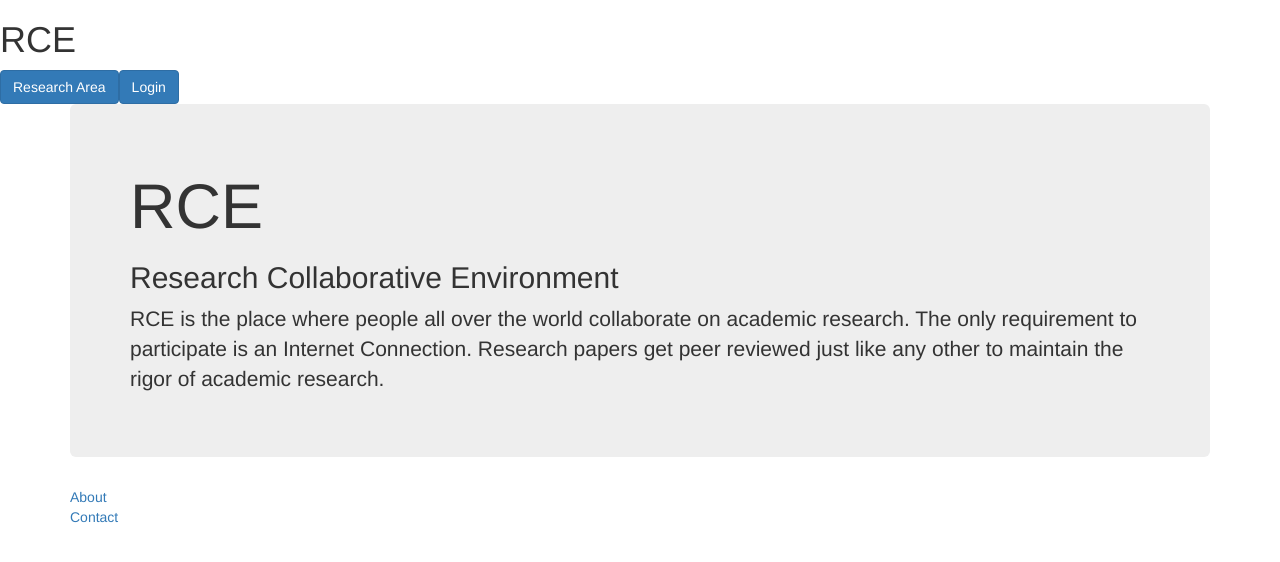
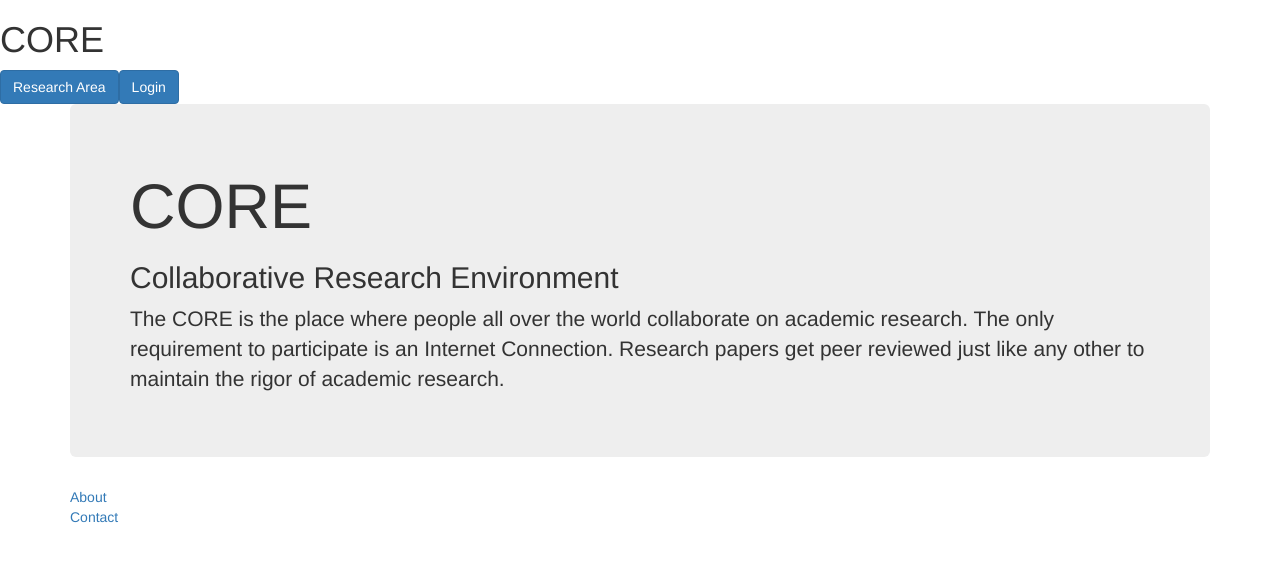
Before and after one commit to evanyang1/rce, a React app: page / in a window 1280 px wide. Shown: the top 562 px of the page. Built offline with nearby package versions, Linux system fonts and the light colour scheme.

Commit message:
name change

```diff
--- a/src/Components/Jumbotron.js
+++ b/src/Components/Jumbotron.js
@@ -6,9 +6,9 @@ export default class Jumbotron extends React.Component {
     return (
       <div className="container">
         <div className="jumbotron">
-          <h1>RCE</h1>
-          <h2>Research Collaborative Environment</h2>
-          <p>RCE is the place where people all over the world collaborate on academic research. The only requirement to participate is an Internet Connection.
+          <h1>CORE</h1>
+          <h2>Collaborative Research Environment</h2>
+          <p>The CORE is the place where people all over the world collaborate on academic research. The only requirement to participate is an Internet Connection.
             Research papers get peer reviewed just like any other to maintain the rigor of academic research.
           </p>
         </div>
--- a/src/Components/Logo.js
+++ b/src/Components/Logo.js
@@ -4,7 +4,7 @@ import React from 'react'; // Needed for react
 export default class Logo extends React.Component {
   render() {
     return (
-      <h1> RCE </h1>
+      <h1> CORE </h1>
     );
   }
 }
```
Also changed, not shown: public/bundle.js.
